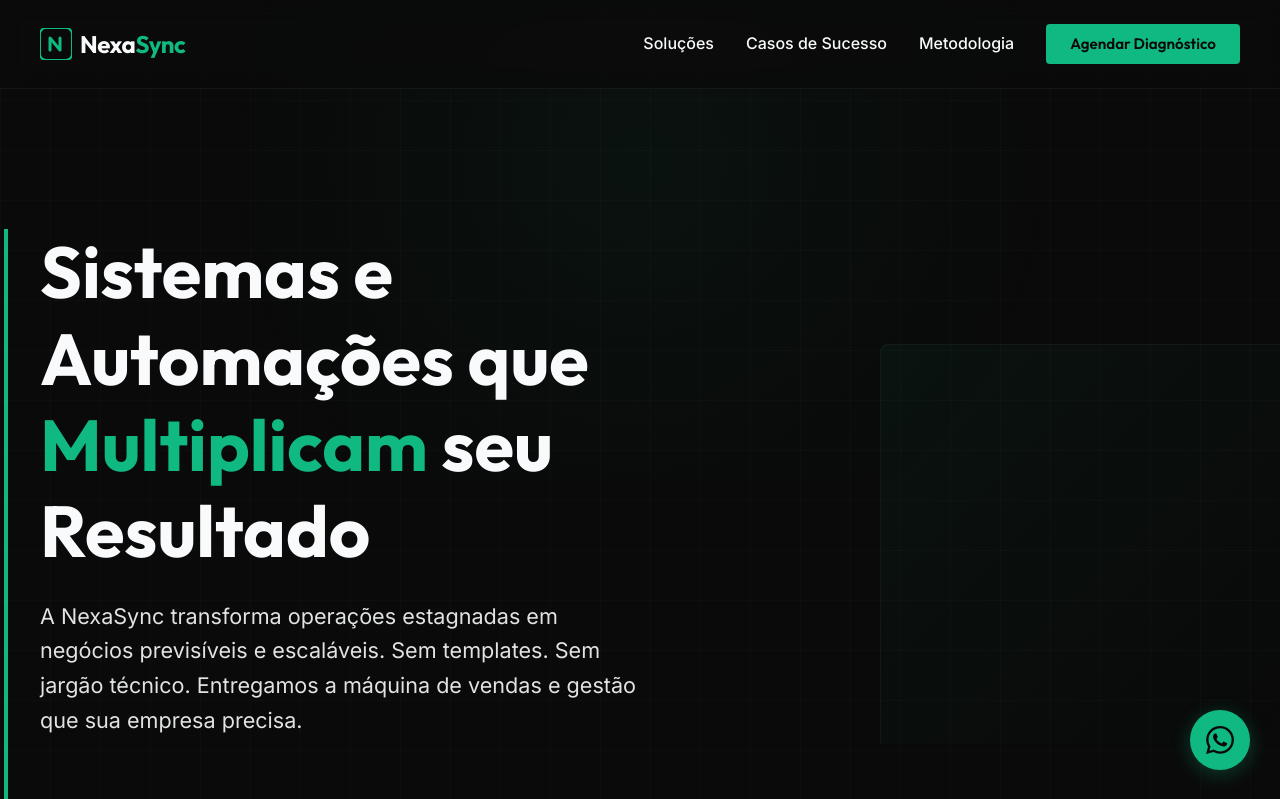
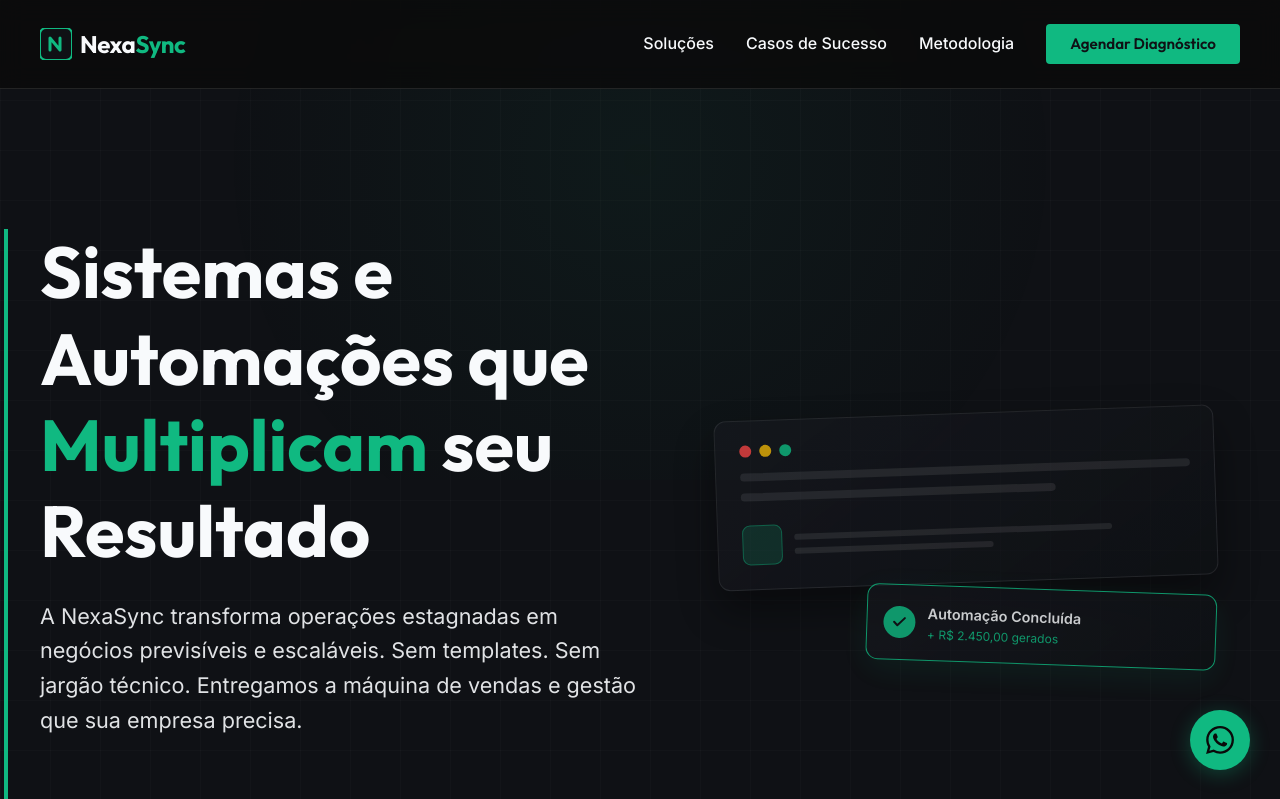
Before and after one commit to Luciano-Ventura/NexaSync, a React (Vite) app: page / in a window 1280 px wide. Shown: the top 799 px of the page. Built offline with nearby package versions, Linux system fonts and the light colour scheme.

Commit message:
style: ajustes visuais e refinamento

```diff
--- a/src/components/ContactCTA.jsx
+++ b/src/components/ContactCTA.jsx
@@ -3,11 +3,13 @@
 const ContactCTA = () => {
   return (
     <section id="contact" style={{
-      padding: '120px 24px',
+      padding: '80px 24px 24px 24px', /* Reduced bottom padding */
       display: 'flex',
       flexDirection: 'column',
       alignItems: 'center',
-      textAlign: 'center'
+      textAlign: 'center',
+      minHeight: '40vh',
+      justifyContent: 'space-between'
     }}>
       <div style={{
         background: 'linear-gradient(135deg, rgba(16, 185, 129, 0.1) 0%, transparent 100%)',
@@ -29,7 +31,7 @@
         </a>
       </div>
 
-      <footer style={{ marginTop: '80px', color: 'var(--muted-gray)', fontSize: '0.9rem', width: '100%', display: 'flex', justifyContent: 'space-between', borderTop: '1px solid var(--glass-border)', paddingTop: '24px' }}>
+      <footer style={{ marginTop: '40px', color: 'var(--muted-gray)', fontSize: '0.9rem', width: '100%', display: 'flex', justifyContent: 'space-between', borderTop: '1px solid var(--glass-border)', paddingTop: '24px' }}>
         <p>&copy; {new Date().getFullYear()} NexaSync. Todos os direitos reservados.</p>
         <div style={{ display: 'flex', gap: '24px' }}>
           <a href="#" style={{ hover: { color: 'var(--emerald)' }}}>Instagram</a>
--- a/src/components/Hero.jsx
+++ b/src/components/Hero.jsx
@@ -33,21 +33,67 @@
         </div>
       </div>
 
-      {/* Decorative Asymmetric Element */}
+      {/* Visual representation on the right side */}
       <div style={{
         position: 'absolute',
-        right: '0',
+        right: '5%',
         top: '50%',
         transform: 'translateY(-50%)',
-        width: '400px',
-        height: '400px',
-        border: '1px solid var(--glass-border)',
-        borderRight: 'none',
-        borderBottom: 'none',
-        background: 'linear-gradient(135deg, rgba(16, 185, 129, 0.05) 0%, transparent 100%)',
+        width: '40%',
+        maxWidth: '500px',
+        display: 'flex',
+        flexDirection: 'column',
+        gap: '16px',
         zIndex: -1,
-        borderRadius: '8px 0 0 0'
-      }}></div>
+        opacity: 0.8
+      }}>
+        <div style={{
+          background: 'linear-gradient(145deg, var(--glass-bg) 0%, rgba(15, 17, 21, 0.8) 100%)',
+          border: '1px solid var(--glass-border)',
+          borderRadius: '12px',
+          padding: '24px',
+          boxShadow: '0 20px 40px rgba(0,0,0,0.5)',
+          transform: 'rotate(-2deg)',
+        }}>
+          <div style={{ display: 'flex', gap: '8px', marginBottom: '16px' }}>
+            <div style={{ width: '12px', height: '12px', borderRadius: '50%', background: '#ef4444' }}></div>
+            <div style={{ width: '12px', height: '12px', borderRadius: '50%', background: '#eab308' }}></div>
+            <div style={{ width: '12px', height: '12px', borderRadius: '50%', background: 'var(--emerald)' }}></div>
+          </div>
+          <div style={{ width: '100%', height: '8px', background: 'var(--glass-border)', borderRadius: '4px', marginBottom: '12px' }}></div>
+          <div style={{ width: '70%', height: '8px', background: 'var(--glass-border)', borderRadius: '4px', marginBottom: '24px' }}></div>
+
+          <div style={{ display: 'flex', gap: '12px' }}>
+            <div style={{ width: '40px', height: '40px', borderRadius: '8px', background: 'rgba(16, 185, 129, 0.2)', border: '1px solid rgba(16, 185, 129, 0.5)' }}></div>
+            <div style={{ flex: 1, display: 'flex', flexDirection: 'column', gap: '8px', justifyContent: 'center' }}>
+              <div style={{ width: '80%', height: '6px', background: 'var(--glass-border)', borderRadius: '3px' }}></div>
+              <div style={{ width: '50%', height: '6px', background: 'var(--glass-border)', borderRadius: '3px' }}></div>
+            </div>
+          </div>
+        </div>
+
+        <div style={{
+          background: 'linear-gradient(145deg, var(--glass-bg) 0%, rgba(15, 17, 21, 0.8) 100%)',
+          border: '1px solid var(--emerald)',
+          borderRadius: '12px',
+          padding: '16px',
+          width: '70%',
+          alignSelf: 'flex-end',
+          boxShadow: '0 10px 30px rgba(16, 185, 129, 0.1)',
+          transform: 'rotate(2deg) translateY(-10px)',
+          display: 'flex',
+          alignItems: 'center',
+          gap: '12px'
+        }}>
+          <div style={{ width: '32px', height: '32px', borderRadius: '50%', background: 'var(--emerald)', display: 'flex', alignItems: 'center', justifyContent: 'center' }}>
+            <svg width="16" height="16" viewBox="0 0 24 24" fill="none" stroke="#0f1115" strokeWidth="3" strokeLinecap="round" strokeLinejoin="round"><polyline points="20 6 9 17 4 12"></polyline></svg>
+          </div>
+          <div>
+            <div style={{ fontSize: '0.9rem', color: 'var(--off-white)', fontWeight: '600' }}>Automação Concluída</div>
+            <div style={{ fontSize: '0.75rem', color: 'var(--emerald)' }}>+ R$ 2.450,00 gerados</div>
+          </div>
+        </div>
+      </div>
     </section>
   );
 };
--- a/src/index.css
+++ b/src/index.css
@@ -2,17 +2,17 @@
 
 :root {
   /* NexaSync Premium Palette */
-  --obsidian: #0A0A0A;
-  --deep-gray: #171717;
+  --obsidian: #0f1115; /* Softened from #0A0A0A */
+  --deep-gray: #1a1d24; /* Softened */
   --emerald: #10B981;
   --dark-emerald: #047857;
   --off-white: #F8FAFC;
   --muted-gray: #9CA3AF;
 
   /* Glassmorphism & borders */
-  --glass-bg: rgba(23, 23, 23, 0.4);
-  --glass-border: rgba(255, 255, 255, 0.05);
-  --glass-border-hover: rgba(16, 185, 129, 0.3);
+  --glass-bg: rgba(26, 29, 36, 0.6); /* Slightly more visible and softer */
+  --glass-border: rgba(255, 255, 255, 0.1); /* Brighter border */
+  --glass-border-hover: rgba(16, 185, 129, 0.5);
 
   /* Fonts */
   --font-display: 'Outfit', sans-serif;
@@ -159,18 +159,21 @@
 
 /* Premium Card (No shadow floating cliché, just subtle border and glow on hover) */
 .premium-card {
-  background: var(--glass-bg);
-  backdrop-filter: blur(12px);
-  -webkit-backdrop-filter: blur(12px);
+  background: linear-gradient(145deg, var(--glass-bg) 0%, rgba(15, 17, 21, 0.8) 100%);
+  backdrop-filter: blur(16px);
+  -webkit-backdrop-filter: blur(16px);
   border: 1px solid var(--glass-border);
   padding: 2.5rem;
   transition: all 0.4s ease;
-  border-radius: 2px; /* Sharp corners for technical feel */
+  border-radius: 8px; /* Slightly softened corners instead of 2px */
+  box-shadow: 0 10px 30px -10px rgba(0,0,0,0.5); /* Soft depth */
 }
 
 .premium-card:hover {
   border-color: var(--glass-border-hover);
-  background: rgba(23, 23, 23, 0.7);
+  background: linear-gradient(145deg, rgba(26, 29, 36, 0.8) 0%, rgba(16, 185, 129, 0.05) 100%);
+  transform: translateY(-4px);
+  box-shadow: 0 20px 40px -10px rgba(16, 185, 129, 0.15);
 }
 
 /* Accent texts */
```
